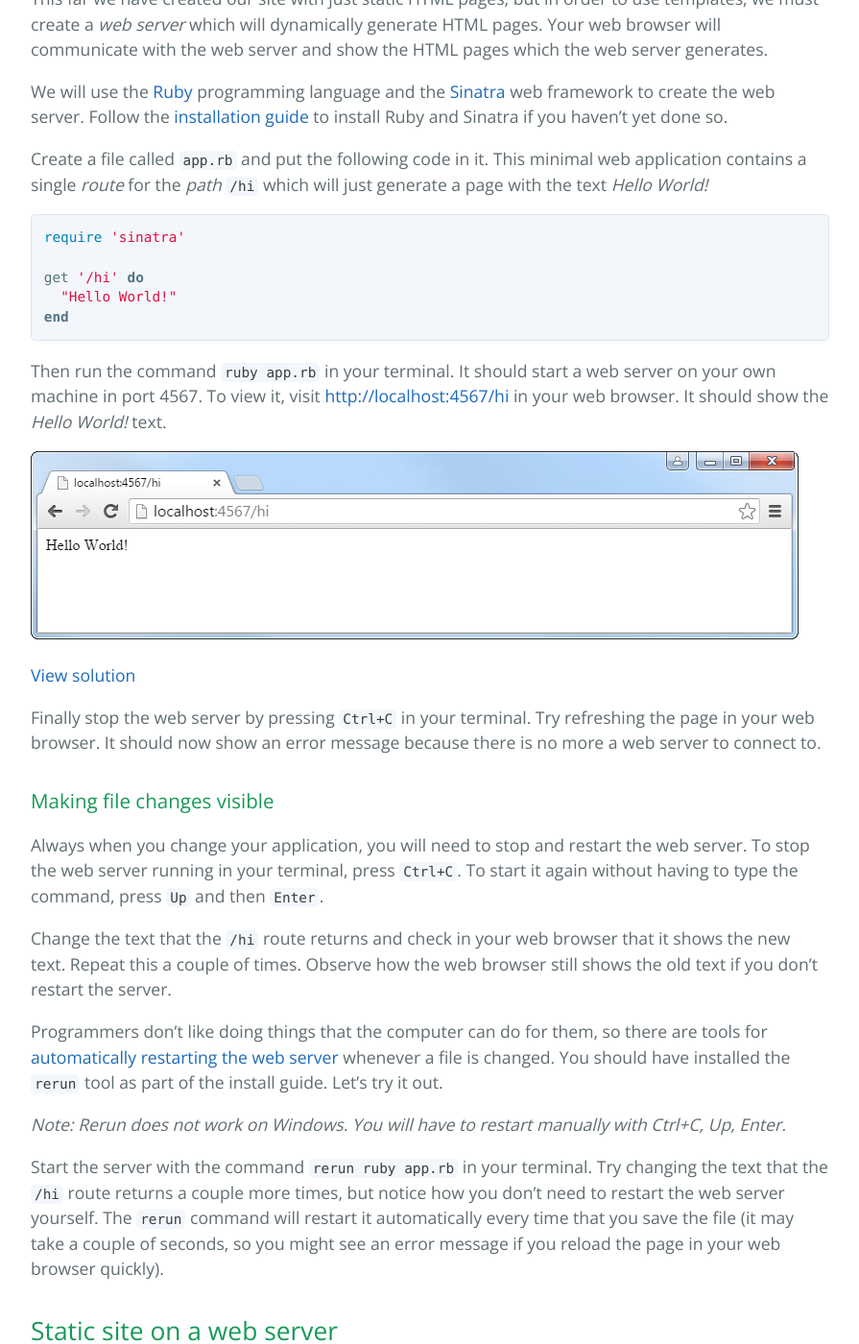
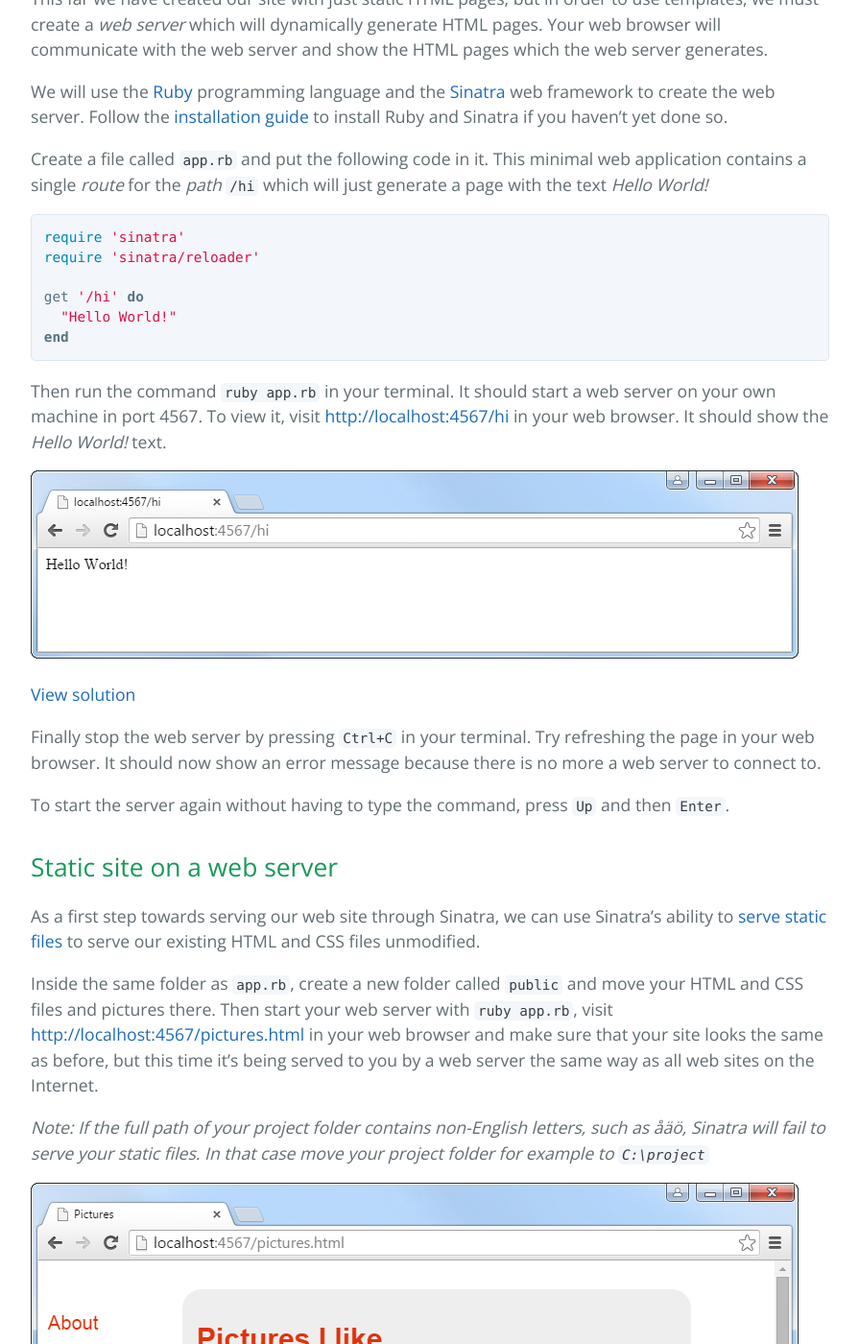
Before and after one commit to luontola/web-intro, a Jekyll site: the page built from templates.md, in a window 1280 px wide and 1400 px high, scrolled down 2044 px. Shown: the whole window at 96% size, without its empty margins (192-1087 px from the left). Built offline with Jekyll 4.4.1, drawn with Linux system fonts in a browser that asks for light colours; Markdown is read by kramdown in place of the engine named in the settings.

Commit message:
Use Sinatra::Reloader instead of rerun
The reloader seems to work fine and it works on
all platforms including Windows.

````diff
--- a/templates.md
+++ b/templates.md
@@ -47,6 +47,7 @@ Create a file called `app.rb` and put the following code in it. This minimal web
 
 ```ruby
 require 'sinatra'
+require 'sinatra/reloader'
 
 get '/hi' do
   "Hello World!"
@@ -61,18 +62,7 @@ Then run the command `ruby app.rb` in your terminal. It should start a web serve
 
 Finally stop the web server by pressing `Ctrl+C` in your terminal. Try refreshing the page in your web browser. It should now show an error message because there is no more a web server to connect to.
 
-
-### Making file changes visible
-
-Always when you change your application, you will need to stop and restart the web server. To stop the web server running in your terminal, press `Ctrl+C`. To start it again without having to type the command, press `Up` and then `Enter`.
-
-Change the text that the `/hi` route returns and check in your web browser that it shows the new text. Repeat this a couple of times. Observe how the web browser still shows the old text if you don't restart the server.
-
-Programmers don't like doing things that the computer can do for them, so there are tools for [automatically restarting the web server][sinatra-reloading] whenever a file is changed. You should have installed the `rerun` tool as part of the install guide. Let's try it out.
-
-*Note: Rerun does not work on Windows. You will have to restart manually with Ctrl+C, Up, Enter.*
-
-Start the server with the command `rerun ruby app.rb` in your terminal. Try changing the text that the `/hi` route returns a couple more times, but notice how you don't need to restart the web server yourself. The `rerun` command will restart it automatically every time that you save the file (it may take a couple of seconds, so you might see an error message if you reload the page in your web browser quickly).
+To start the server again without having to type the command, press `Up` and then `Enter`.
 
 
 ## Static site on a web server
````
Also changed, not shown: other parts of templates.md (+0 -1 lines), install.md (+1 -1 lines).
